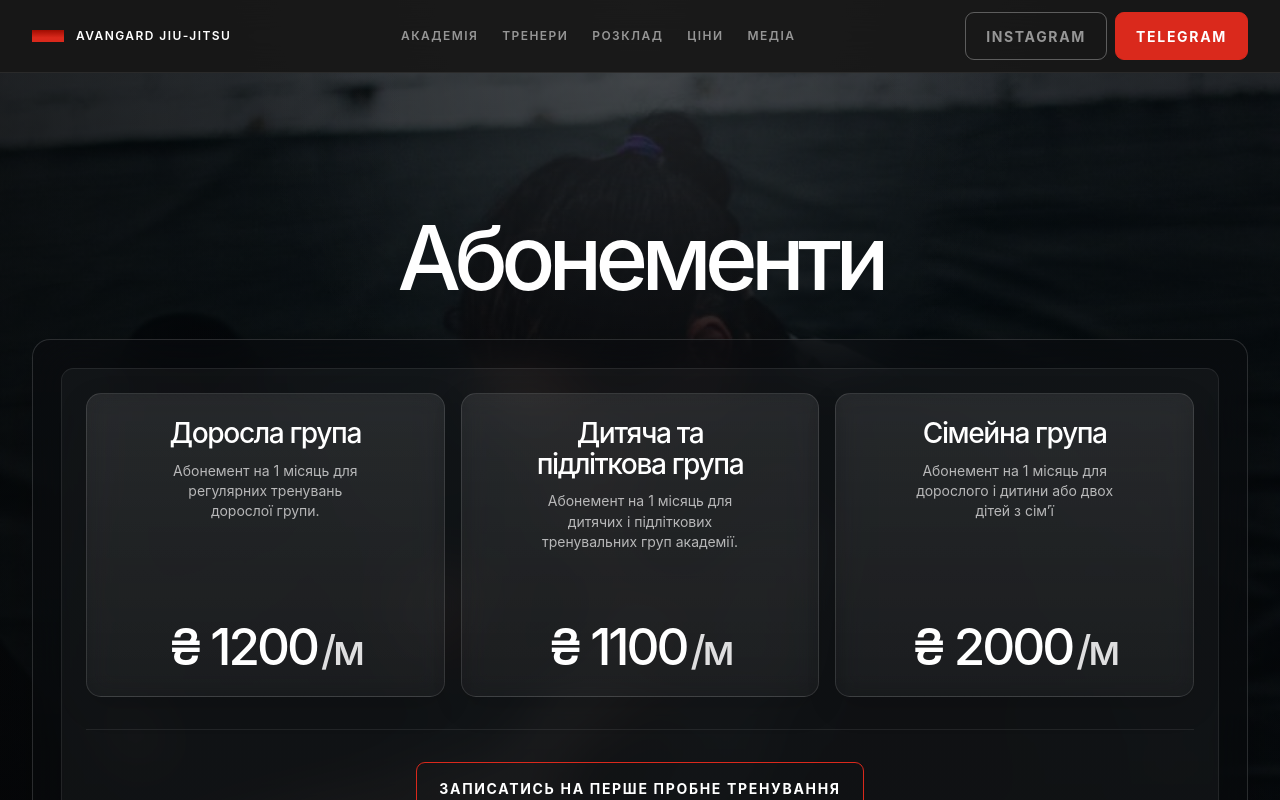
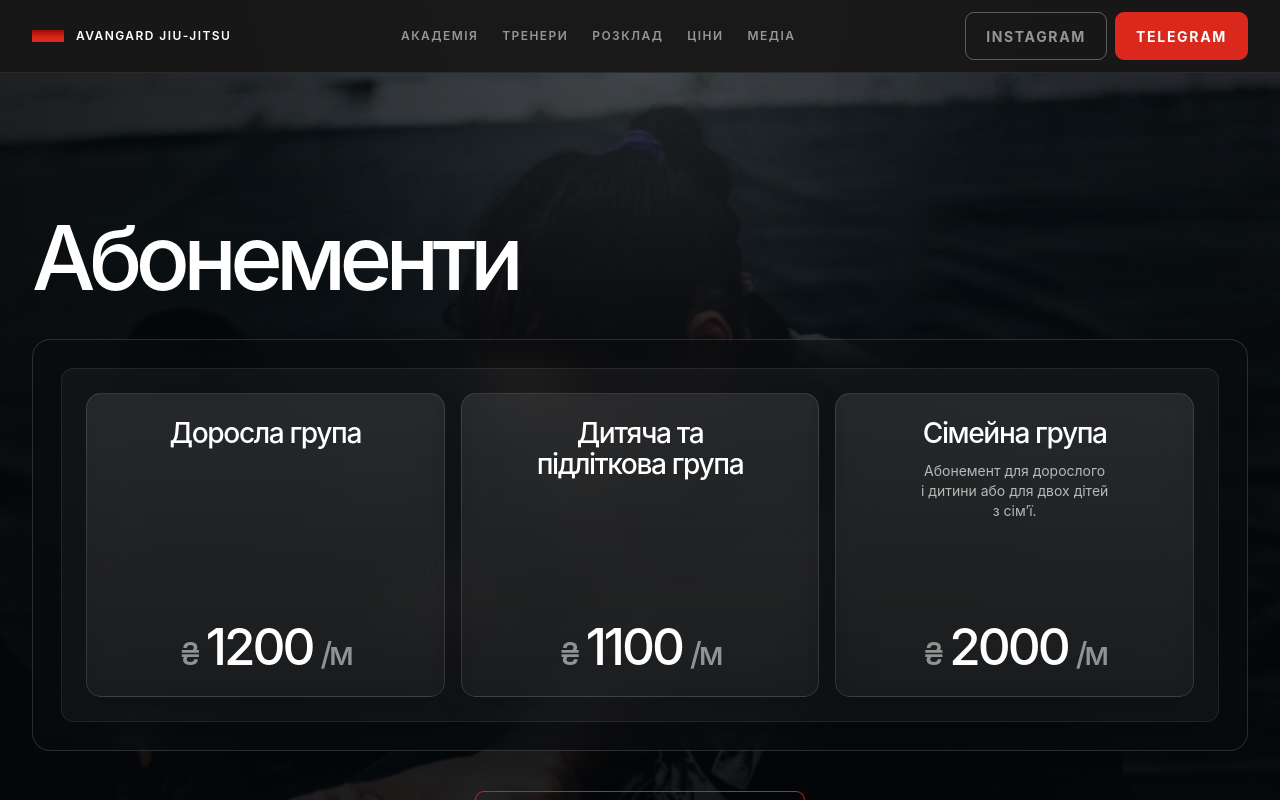
Before and after one commit to dobrodiynazar-dotcom/Avg-, a Next.js app: page /pricing in a window 1280 px wide. Shown: the top 800 px of the page. Built offline with nearby package versions, Linux system fonts and the light colour scheme.

Commit message:
Refine pricing page layout

```diff
--- a/src/components/sections/PricingPageSection.tsx
+++ b/src/components/sections/PricingPageSection.tsx
@@ -35,8 +35,8 @@ export function PricingPageSection({
         size="wide"
       >
         <div className="mx-auto flex w-full max-w-7xl flex-col gap-8 lg:gap-10">
-          <div className="space-y-6 text-center">
-            <h1 className="text-balance text-[clamp(2.8rem,7vw,5.6rem)] font-medium leading-[0.92] tracking-[-0.075em] text-white">
+          <div className="space-y-6">
+            <h1 className="max-w-[10ch] text-balance text-[clamp(2.8rem,7vw,5.6rem)] font-medium leading-[0.92] tracking-[-0.075em] text-white">
               {content.title}
             </h1>
           </div>
@@ -61,20 +61,23 @@ export function PricingPageSection({
                     </div>
 
                     <div className="mt-auto pt-8">
-                      <p className="text-[clamp(2rem,4vw,3.3rem)] font-medium leading-none tracking-[-0.06em] text-white">
-                        {plan.priceLabel}
-                        <span className="ml-1 text-[0.8em] text-white/86">
-                          {plan.periodLabel}
+                      <p className="text-[clamp(2rem,4vw,3.3rem)] font-medium leading-none tracking-[-0.06em]">
+                        <span className="mr-2 text-[0.62em] text-white/52">₴</span>
+                        <span className="text-white">{plan.priceLabel}</span>
+                        <span className="ml-2 text-[0.62em] text-white/52">
+                          /{plan.periodLabel}
                         </span>
                       </p>
                     </div>
                   </article>
                 ))}
               </div>
+            </div>
+          </div>
 
-              <div className="mt-8 flex justify-center border-t border-[rgb(255_255_255_/_0.08)] pt-8">
+          <div className="flex justify-center">
             <Button
-                  className="max-w-[28rem] border-[var(--color-primary)] bg-[rgb(0_0_0_/_0.12)] px-8 py-4 text-center text-[0.88rem] leading-[1.45] !text-white hover:bg-[rgb(255_255_255_/_0.04)]"
+              className="max-w-[24rem] border-[var(--color-primary)] bg-[rgb(0_0_0_/_0.12)] px-8 py-4 text-center text-[0.88rem] leading-[1.45] !text-white hover:bg-[rgb(255_255_255_/_0.04)]"
               href={content.ctaHref}
               rel={content.ctaExternal ? "noreferrer" : undefined}
               size="lg"
@@ -85,8 +88,6 @@ export function PricingPageSection({
             </Button>
           </div>
         </div>
-          </div>
-        </div>
       </Container>
     </section>
   );
--- a/src/content/pricing.ts
+++ b/src/content/pricing.ts
@@ -7,7 +7,7 @@ const primaryChannel = contactChannels[0];
 export const pricingPageContent: PricingPageContent = {
   title: "Абонементи",
   backgroundImageSrc: "/media/schedule/schedule-background.jpg",
-  ctaLabel: "Записатись на перше пробне тренування",
+  ctaLabel: "Записатися на тренування",
   ctaHref: primaryChannel?.href ?? "/contact",
   ctaExternal: primaryChannel?.external ?? false,
 };
@@ -16,34 +16,32 @@ export const pricingIntro: SectionIntro = {
   eyebrow: "Абонементи",
   title: "Абонементи для різних форматів занять в академії.",
   description:
-    "Сторінка зберігає просту структуру: три реальні формати, чітка вартість за місяць і один прямий запис на пробне тренування.",
+    "Сторінка зберігає просту структуру: три реальні формати, чітка вартість за місяць і один прямий запис на тренування.",
 };
 
 export const pricingPlans: PricingPlan[] = [
   {
     id: "adults",
     name: "Доросла група",
-    priceLabel: "₴ 1200",
-    periodLabel: "/м",
-    summary: "Абонемент на 1 місяць для регулярних тренувань дорослої групи.",
+    priceLabel: "1200",
+    periodLabel: "м",
+    summary: "",
     features: [],
   },
   {
     id: "kids-and-teens",
     name: "Дитяча та підліткова група",
-    priceLabel: "₴ 1100",
-    periodLabel: "/м",
-    summary:
-      "Абонемент на 1 місяць для дитячих і підліткових тренувальних груп академії.",
+    priceLabel: "1100",
+    periodLabel: "м",
+    summary: "",
     features: [],
   },
   {
     id: "family",
     name: "Сімейна група",
-    priceLabel: "₴ 2000",
-    periodLabel: "/м",
-    summary:
-      "Абонемент на 1 місяць для дорослого і дитини або двох дітей з сімʼї",
+    priceLabel: "2000",
+    periodLabel: "м",
+    summary: "Абонемент для дорослого і дитини або для двох дітей з сімʼї.",
     features: [],
   },
 ];
```
Lines whose indentation alone changed are shown as unchanged.
